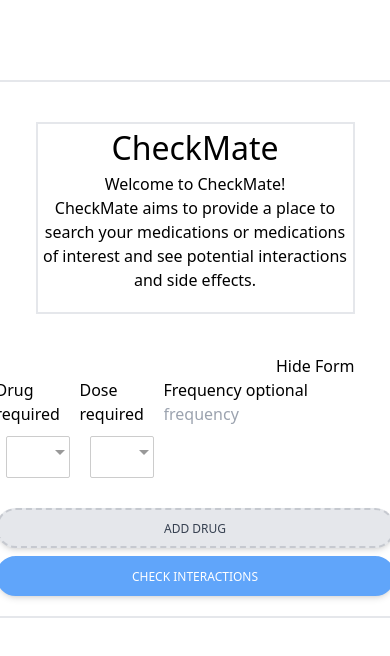
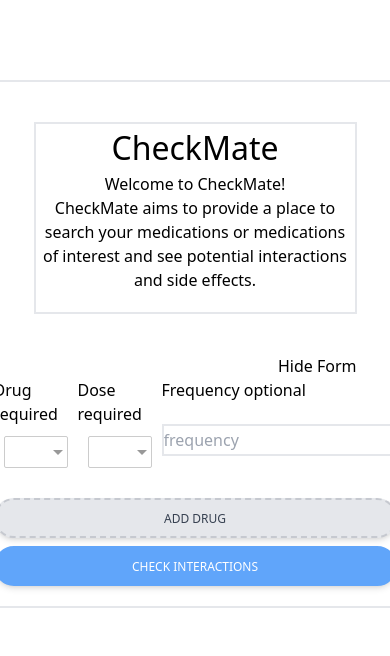
Before and after one commit to abbychoii/checkmate, a React (Create React App) app in the folder checkmate-frontend/: page /interactions in a window 390 px wide. Shown: the top 656 px of the page. Built offline with nearby package versions, Linux system fonts and the light colour scheme.

Commit message:
fullyresponsive now yay

```diff
--- a/checkmate-frontend/src/components/AddDrugForm.js
+++ b/checkmate-frontend/src/components/AddDrugForm.js
@@ -202,16 +202,16 @@
                   }
                 ></SearchableDropdown>
               </div>
-              <div className="info freq">
+              <div className="info freq flex min-h-full flex-col">
                 {index === 0 ? (
                   <label htmlFor="freq" className="">
                     Frequency
                     {<span className="valid-opt"> optional</span>}
                   </label>
                 ) : null}
-                <div className="inputContainer">
+                <div className="inputContainer flex flex-grow">
                   <input
-                    className="freqInput"
+                    className="freqInput flex self-center border-2 h-8"
                     type="text"
                     id="freq"
                     name="frequency"
--- a/checkmate-frontend/src/components/Medication.js
+++ b/checkmate-frontend/src/components/Medication.js
@@ -12,7 +12,7 @@
     <Disclosure>
       {({ open }) => (
         <>
-          <Disclosure.Button className="flex flex-grow rounded-lg bg-purple-100 px-4 py-2 text-left text-sm font-medium text-purple-900 hover:bg-purple-200 focus:outline-none focus-visible:ring focus-visible:ring-purple-500 focus-visible:ring-opacity-75">
+          <Disclosure.Button className="flex rounded-lg bg-purple-100 px-4 py-2 text-left text-sm font-medium text-purple-900 hover:bg-purple-200 focus:outline-none focus-visible:ring focus-visible:ring-purple-500 focus-visible:ring-opacity-75">
             <span>{currentData.drugs[idx]}</span>
             <ChevronUpIcon
               className={`${
--- a/checkmate-frontend/src/components/SearchableDropdown.css
+++ b/checkmate-frontend/src/components/SearchableDropdown.css
@@ -28,7 +28,7 @@
 }
 
 .dropdown .selected-value input {
-line-height: 1.5;
+line-height: 1;
 font-size: 1rem;
 background-color: #fff;
 border: 1px solid #ccc;
@@ -52,7 +52,7 @@
 overflow-y: auto;
 position: absolute;
 top: 100%;
-width: 100%;
+width: 95%;
 z-index: 1000;
 -webkit-overflow-scrolling: touch;
 }
--- a/checkmate-frontend/src/components/SearchableDropdown.js
+++ b/checkmate-frontend/src/components/SearchableDropdown.js
@@ -7,7 +7,7 @@
   name,
   selectedVal,
   onDropdownChange,
-  length,
+  length
 }) => {
   const [isOpen, setIsOpen] = useState(false);
 
@@ -37,6 +37,7 @@
         <div className="selected-value">
           <input
             ref={inputRef}
+            className="h-8"
             type="text"
             value={getDisplayValue()}
             name="searchTerm"
```
